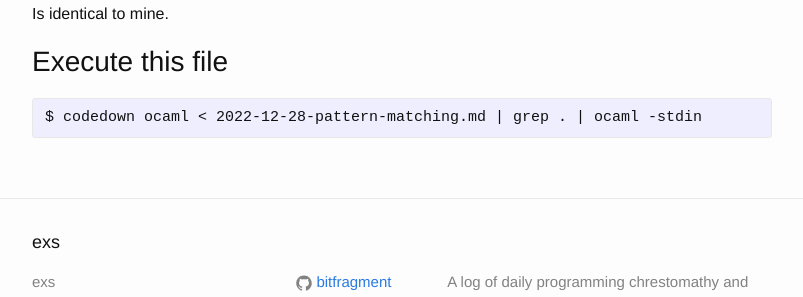
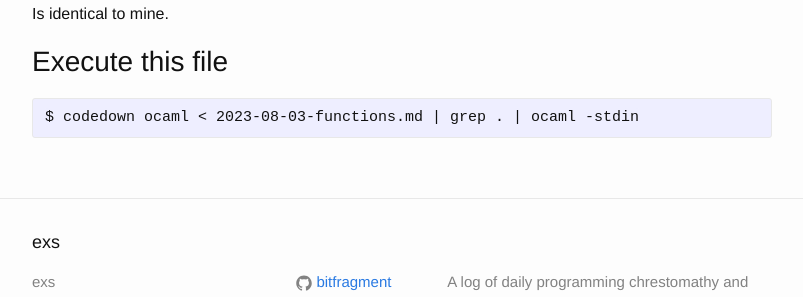
Before and after one commit to bitfragment/exs, a Jekyll site: the page built from _posts/2023-08-03-functions.md, in a window 1280 px wide and 900 px high, scrolled down 8973 px. Shown: the part 524-821 px from the top of the window, without its empty margins (238-1041 px from the left). Built offline with Jekyll 4.4.1, drawn with Linux system fonts in a browser that asks for light colours.

Commit message:
Hotfix typos

````diff
--- a/_posts/2023-08-03-functions.md
+++ b/_posts/2023-08-03-functions.md
@@ -402,5 +402,5 @@ Is identical to mine.
 ## Execute this file
 
 ```txt
-$ codedown ocaml < 2022-12-28-pattern-matching.md | grep . | ocaml -stdin
+$ codedown ocaml < 2023-08-03-functions.md | grep . | ocaml -stdin
 ```
````
